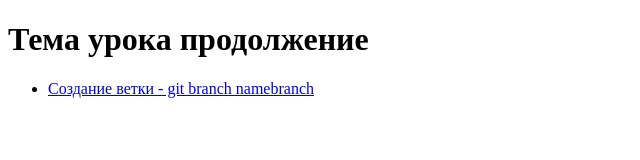
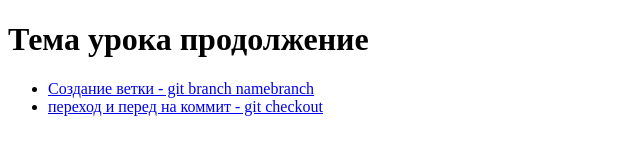
Before and after one commit to ziyom-dev/git-branchmark, a plain HTML site: page index.html in a window 1280 px wide. Shown: the whole page, without its empty margins (0-640 px from the left). Drawn offline with Linux system fonts and the light colour scheme.

Commit message:
save on dev

```diff
--- a/index.html
+++ b/index.html
@@ -10,6 +10,7 @@
     <h1>Тема урока продолжение</h1>
     <ul>
         <li><a href="#">Создание ветки - git branch namebranch</a></li>
+        <li><a href="#">переход и перед на коммит - git checkout </a></li>
     </ul>
 </body>
 </html>
```
